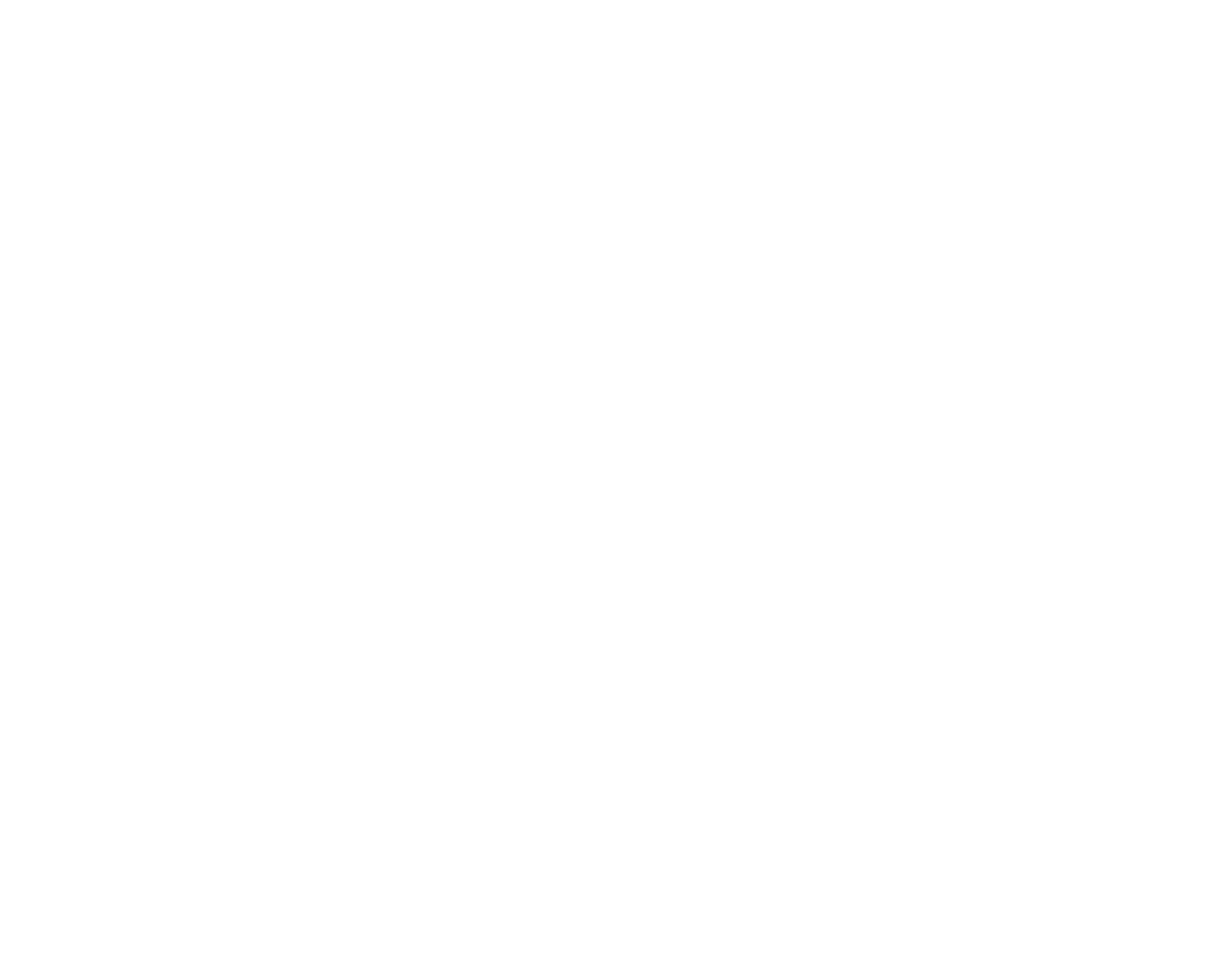
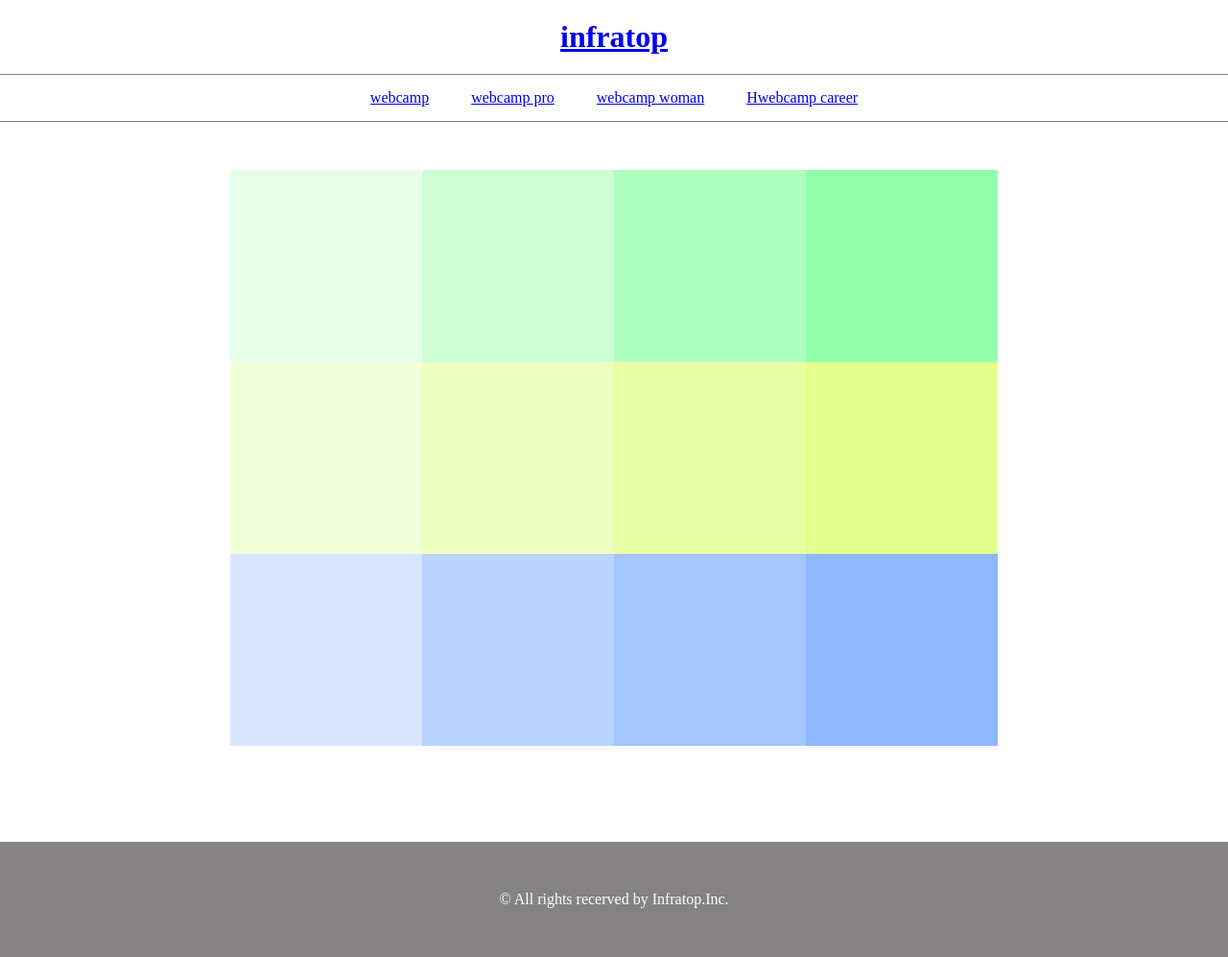
Before and after one commit to T-SOMA/1.HTML-CSS, a plain HTML site: page chapter5/index.html in a window 1280 px wide. Shown: the whole page at 96% size. Before the commit the page ends 800 px from the top, so only its background shows below. Drawn offline with Linux system fonts and the light colour scheme.

Commit message:
[Finish]1-5

```diff
--- a/chapter5/index.html
+++ b/chapter5/index.html
@@ -1,9 +1,54 @@
 <!DOCTYPE html>
-<html>
+<html lang="ja">
 <head>
-	<title>chapter5</title>
+	<meta charset="UTF-8">
+    <title>5章演習</title>
+    <link rel="stylesheet" href="style.css">
 </head>
 <body>
+	<header>
+		<h1 class="headline">
+			<a href="http://infratop.jp/">infratop</a>
+		</h1>
+	</header>
+
+	<nav>
+		<ul class="nav-list">
+			<li class="nav-list-item">
+				<a href="http://infratop.jp/">webcamp</a>
+			</li>
+			<li class="nav-list-item">
+				<a href="http://infratop.jp/">webcamp pro</a>
+			</li>
+			<li class="nav-list-item">
+				<a href="http://infratop.jp/">webcamp woman</a>
+			</li>
+			<li class="nav-list-item">
+				<a href="http://infratop.jp/">Hwebcamp career</a>
+			</li>
+		</ul>
+	</nav>
+
+	<div class="main clearfix">
+		  <div class="main clearfix">
+    <div class="box1"></div>
+    <div class="box2"></div>
+    <div class="box3"></div>
+    <div class="box4"></div>
+    <div class="box5"></div>
+    <div class="box6"></div>
+    <div class="box7"></div>
+    <div class="box8"></div>
+    <div class="box9"></div>
+    <div class="box10"></div>
+    <div class="box11"></div>
+    <div class="box12"></div>
+  </div>
+	</div>
+
+	<footer>
+		<p class="footer-text">© All rights recerved by Infratop.Inc.</p>
+	</footer>
 
 </body>
 </html>
--- a/chapter5/style.css
+++ b/chapter5/style.css
@@ -0,0 +1,137 @@
+* {
+  margin: 0;
+  padding: 0;
+  box-sizing: border-box;
+}
+
+.clearfix::after {
+  content:"";
+  display:block;
+  clear:both;
+}
+
+header {
+  width: 100%;
+  padding: 20px 0;
+  text-align: center;
+}
+
+header .headline{
+  font-size: 32px;
+}
+
+.nav-list {
+    text-align: center;
+    padding: 15px 0;
+    margin: 0 auto;
+    border-top: 1px solid gray;
+    border-bottom: 1px solid gray;
+}
+
+.nav-list-item {
+    list-style: none;
+    display: inline-block;
+    margin: 0 20px;
+}
+
+.main {
+  margin:50px auto;
+  width: 800px;
+}
+
+.box1{
+  width: 200px;
+  height: 200px;
+  background-color: #E6FFE9;
+  float: left;
+}
+
+.box2{
+  width: 200px;
+  height: 200px;
+  background-color: #CBFFD3;
+  float: left;
+}
+
+.box3{
+  width: 200px;
+  height: 200px;
+  background-color: #AEFFBD;
+  float: left;
+}
+
+.box4{
+  width: 200px;
+  height: 200px;
+  background-color: #93FFAB;
+  float: left;
+}
+
+.box5{
+  width: 200px;
+  height: 200px;
+  background-color: #F3FFD8;
+  float: left;
+}
+
+.box6{
+  width: 200px;
+  height: 200px;
+  background-color: #EDFFBE;
+  float: left;
+}
+
+.box7{
+  width: 200px;
+  height: 200px;
+  background-color: #E9FFA5;
+  float: left;
+}
+
+.box8{
+  width: 200px;
+  height: 200px;
+  background-color: #E4FF8D;
+  float: left;
+}
+
+.box9{
+  width: 200px;
+  height: 200px;
+  background-color: #D9E5FF;
+  float: left;
+}
+
+.box10{
+  width: 200px;
+  height: 200px;
+  background-color: #BAD3FF;
+  float: left;
+}
+
+.box11{
+  width: 200px;
+  height: 200px;
+  background-color: #A4C6FF;
+  float: left;
+}
+
+.box12{
+  width: 200px;
+  height: 200px;
+  background-color: #8EB8FF;
+  float: left;
+}
+
+
+footer {
+  width: 100%;
+  height: 120px;
+  text-align: center;
+  line-height: 120px;
+  background-color: #848282;
+}
+
+.footer-text {
+  color: #fff;
+}
```
